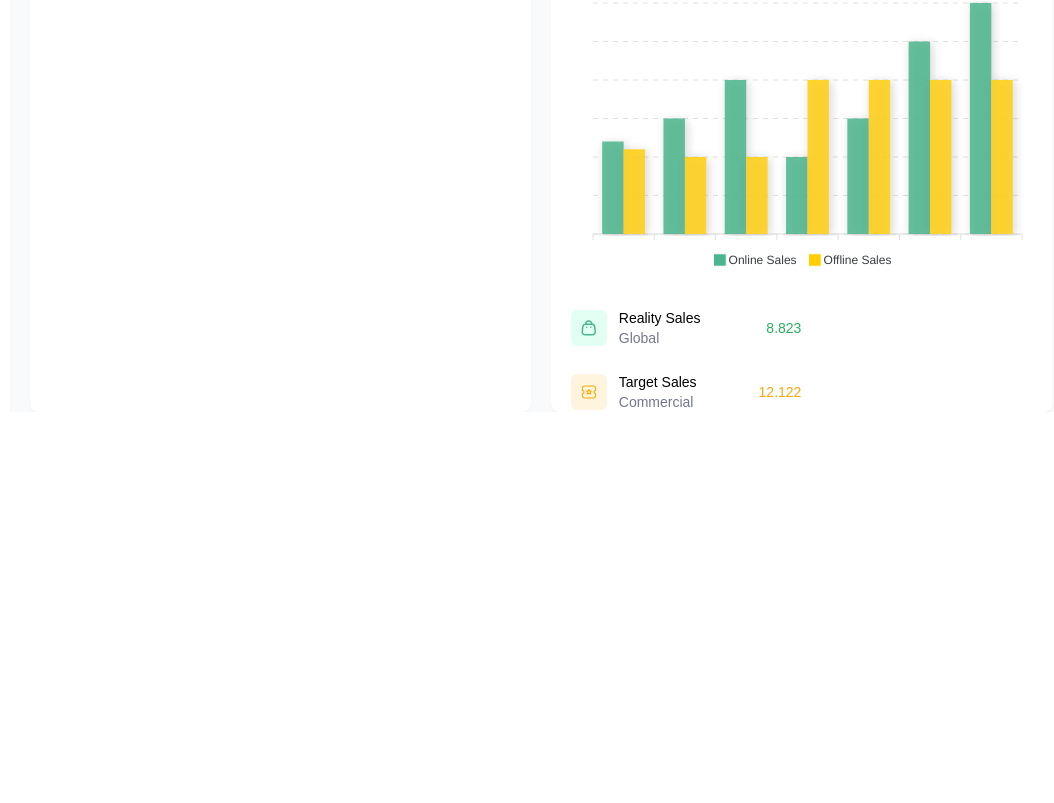
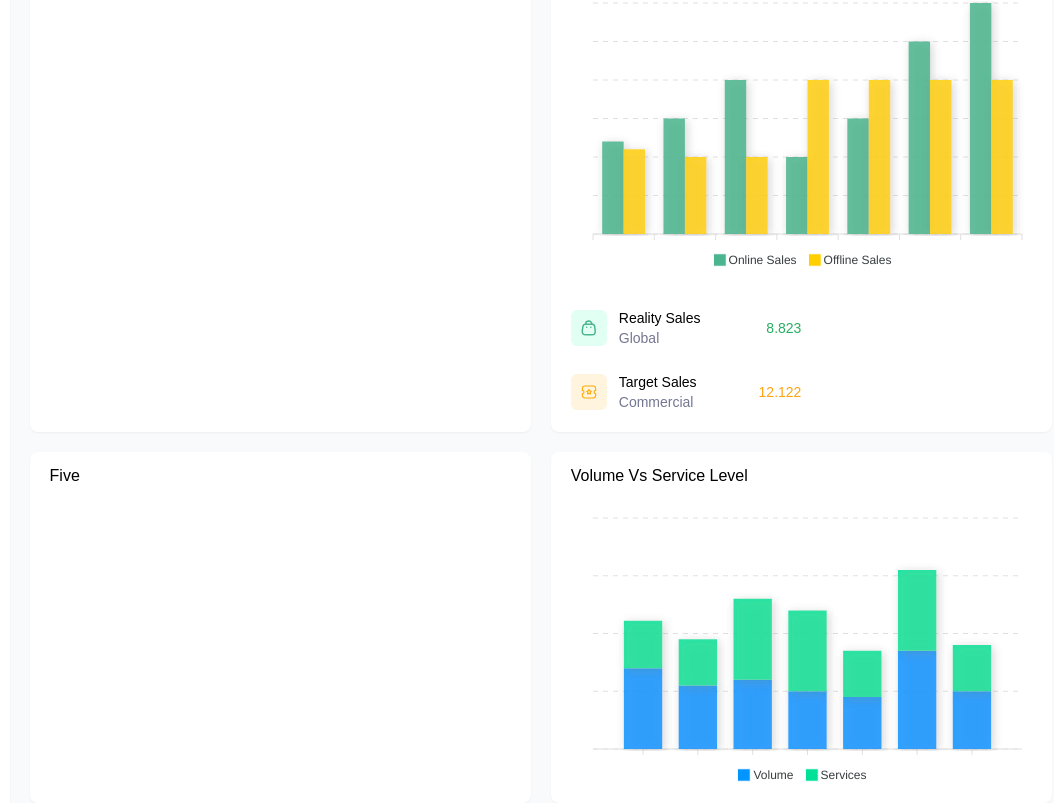
Before and after one commit to Oluwaseun-Oyewole/Ddashboard, a React (Vite) app: page /app/dashboard in a window 1280 px wide. Shown: the part 956-1759 px from the top of the page, without its empty margins (208-1262 px from the left). Before the commit the page ends 1368 px from the top, so only its background shows below. Built offline with nearby package versions, Linux system fonts and the light colour scheme; a web font is replaced by a local one.

Commit message:
Implement Column Chart

```diff
--- a/src/components/chart/index.tsx
+++ b/src/components/chart/index.tsx
@@ -37,6 +37,7 @@ export const CustomChart: FC<Props> = ({
   categories,
   curve,
   showDownloads,
+  stacked,
 }) => {
   const yaxisOptions = {
     show: true,
@@ -94,6 +95,7 @@ export const CustomChart: FC<Props> = ({
         opacity: 0.2,
         color: "grey",
       },
+      stacked: stacked,
     },
     labels: label,
     xaxis: {
--- a/src/views/dashboard/index.tsx
+++ b/src/views/dashboard/index.tsx
@@ -75,8 +75,19 @@ const Dashboard = () => {
     },
   ];
 
+  const columnSeries = [
+    {
+      name: "Volume",
+      data: [700, 550, 600, 500, 450, 850, 500],
+    },
+
+    {
+      name: "Services",
+      data: [410, 400, 700, 700, 400, 700, 400],
+    },
+  ];
   return (
-    <div className="">
+    <div>
       <div>
         <div className="grid grid-cols-3 gap-5">
           <div className="bg-white px-5 pt-5 rounded-lg shadow-sm col-span-3 xl:col-span-2">
@@ -209,7 +220,7 @@ const Dashboard = () => {
             />
           </div>
 
-          <div className="bg-white px-5 pt-3 rounded-lg shadow-sm col-span-3 lg:col-span-2">
+          <div className="bg-white px-5 pt-3 rounded-lg shadow-sm col-span-3 lg:col-span-2 pb-5">
             <Typography
               type="p"
               children="Target Vs Reality"
@@ -277,8 +288,33 @@ const Dashboard = () => {
             </div>
           </div>
         </div>
-        {/* <div className="col-span-3 lg:col-span-1">Five</div>
-        <div className="col-span-3 lg:col-span-2">Six</div> */}
+        <div className="mt-5 grid grid-cols-4 gap-5">
+          <div className="bg-white px-5 pt-3 rounded-lg shadow-sm col-span-3 lg:col-span-2">
+            Five
+          </div>
+
+          <div className="bg-white px-5 pt-3 rounded-lg shadow-sm col-span-3 lg:col-span-2">
+            <Typography
+              type="p"
+              children="Volume Vs Service Level"
+              variant="textMd"
+              weight="medium"
+            />
+
+            <div>
+              <CustomChart
+                id="column-chart"
+                type="bar"
+                colors={["#0095FF", "#00E096"]}
+                series={columnSeries}
+                stacked
+                categories={[]}
+                label={[]}
+                xaxisLabel={false}
+              />
+            </div>
+          </div>
+        </div>
       </div>
     </div>
   );
```
